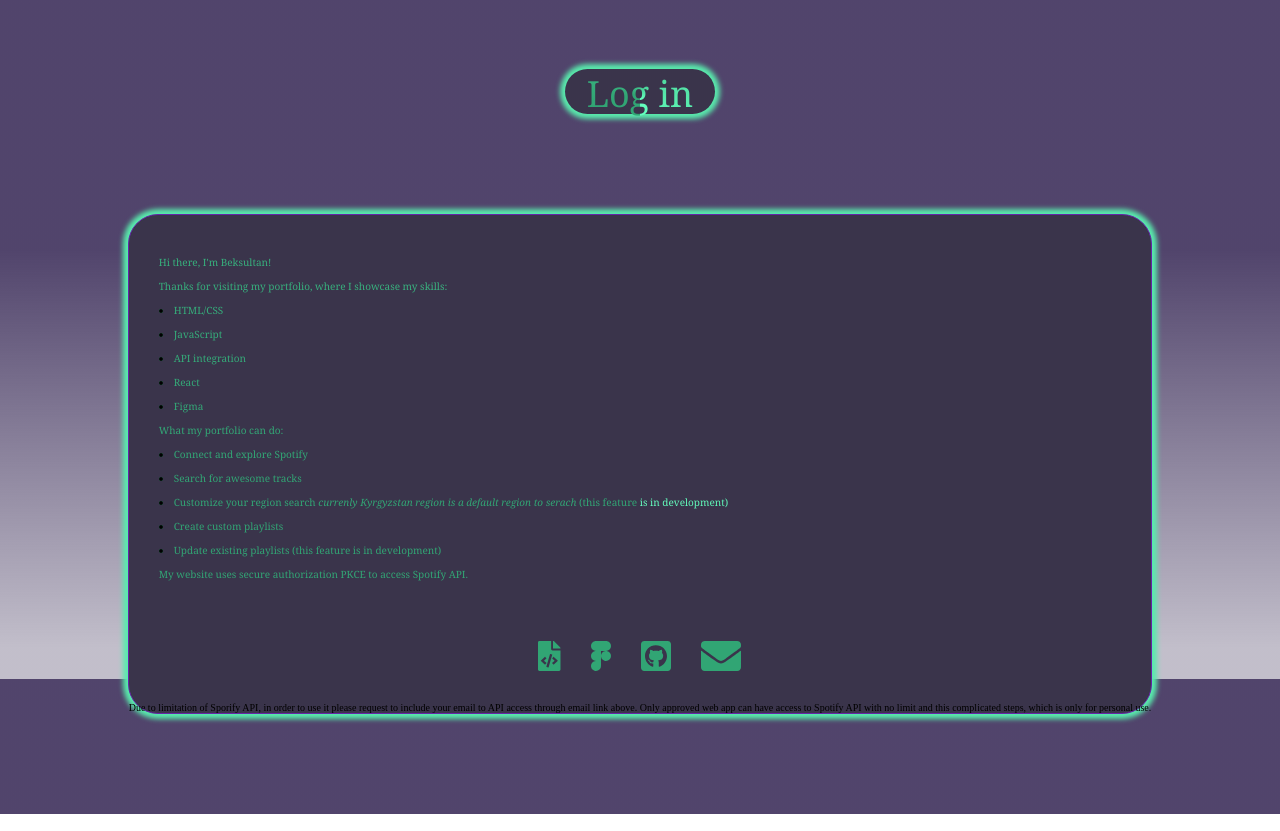
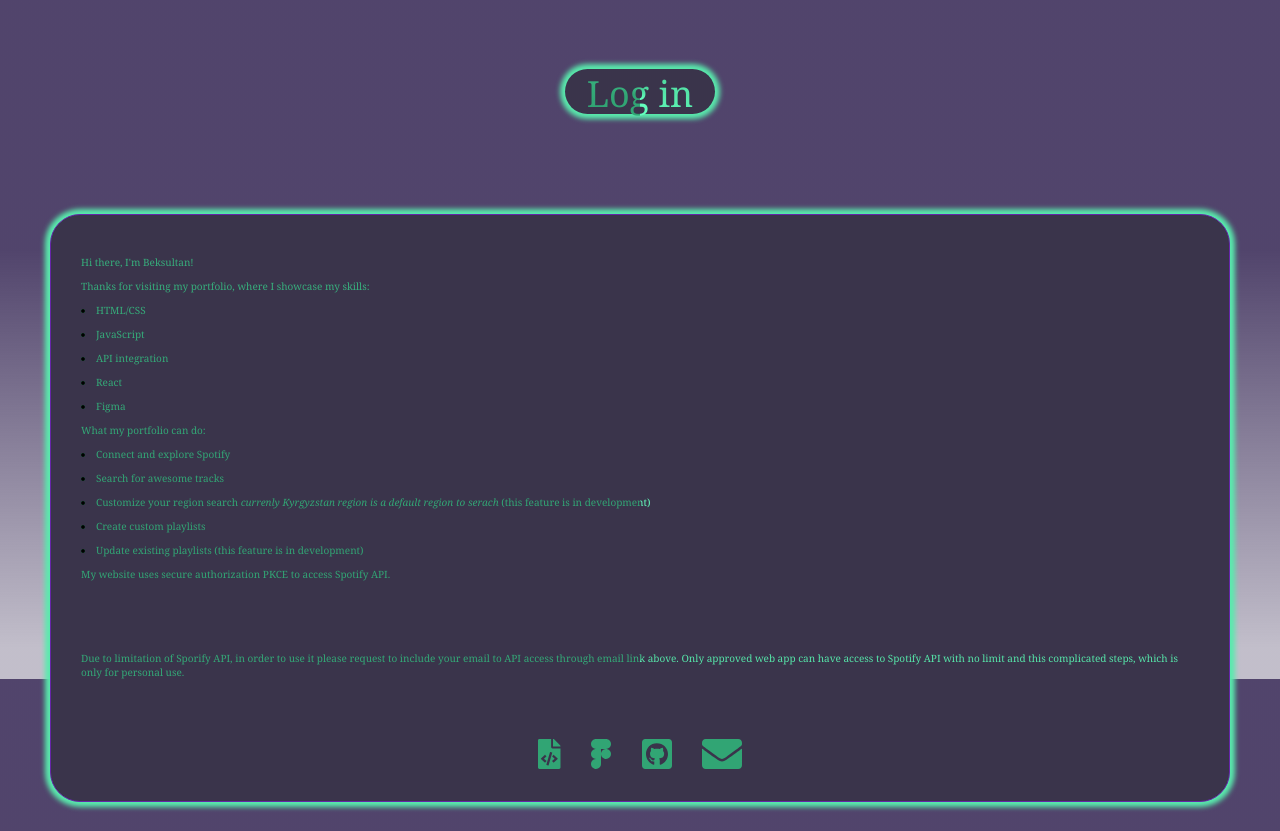
Before and after one commit to babdikaarov/jamming, a React (Create React App) app: page / in a window 1280 px wide. Shown: the part 121-952 px from the top of the page. Built offline with nearby package versions, Linux system fonts and the light colour scheme; no server answers.

Commit message:
button fix

```diff
--- a/src/assets/icons/reference/ReferenceIcon.js
+++ b/src/assets/icons/reference/ReferenceIcon.js
@@ -7,9 +7,7 @@ export default function ReferenceIcon({
   return (
     <>
       <div
-        onClick={() =>
-          redirectToURL("https://github.com/babdikaarov/jamming.git")
-        }
+        onClick={() => redirectToURL("https://github.com/babdikaarov/jamming")}
         className={styles.icons}
       >
         <svg
--- a/src/components/Welcome.js
+++ b/src/components/Welcome.js
@@ -6,12 +6,12 @@ export default function Welcome() {
   const figmaURL =
     "https://www.figma.com/file/mYHCNnNeeOzW2Qzr0tZYM8/Jamming?type=design&node-id=0%3A1&mode=design&t=FEr4OVTFRFkVKwlK-1";
 
-  const redirectToURL = (url) => () => {
-    window.location.href = url;
+  const redirectToURL = (url) => {
+    window.open(url, "_blank");
   };
   function redirectToDefaultMail() {
     const mailToLink = `mailto:${"babdikaarov@gmail.com"}`;
-    window.location.href = mailToLink;
+    window.open(mailToLink, "_blank");
   }
 
   return (
@@ -45,14 +45,7 @@ export default function Welcome() {
         </ul>
         <p>My website uses secure authorization PKCE to access Spotify API.</p>
       </div>
-      <div
-        className={styles.footer}
-        redirectToURL={redirectToURL}
-        redirectToDefaultMail={redirectToDefaultMail}
-      >
-        <ReferenceIcon />
-      </div>
-      <div>
+      <div className={styles.text}>
         <p>
           Due to limitation of Sporify API, in order to use it please request to
           include your email to API access through email link above. Only
@@ -60,6 +53,12 @@ export default function Welcome() {
           complicated steps, which is only for personal use.{" "}
         </p>
       </div>
+      <div className={styles.footer}>
+        <ReferenceIcon
+          redirectToURL={redirectToURL}
+          redirectToDefaultMail={redirectToDefaultMail}
+        />
+      </div>
     </div>
   );
 }
--- a/src/styles/Welcome.module.css
+++ b/src/styles/Welcome.module.css
@@ -4,6 +4,8 @@
     background: var(--background, #3A344B);
     box-shadow: 0px 0px 5px 5px #59EBAD;
     margin: 5rem;
+    min-width: 500px;
+
 }
 
 .text {
```
